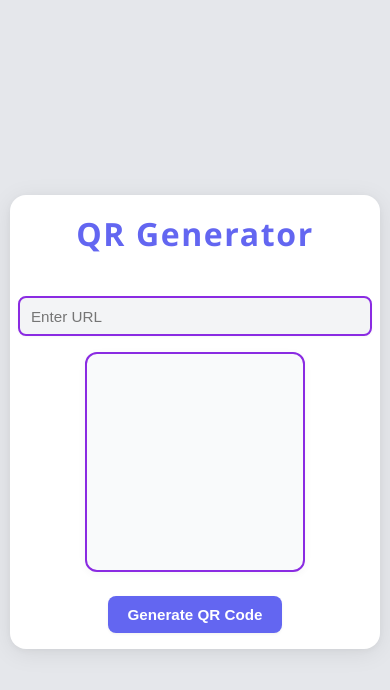
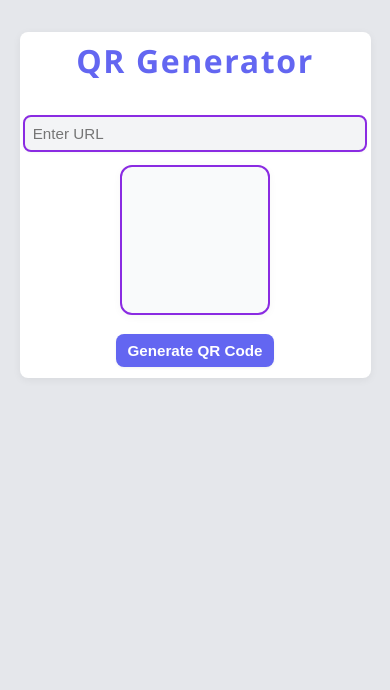
Before and after one commit to nandalalshukla/qrcode-generator, a website: page index.html in a window 390 px wide. Drawn offline with Linux system fonts and the light colour scheme.

Commit message:
Optimize CSS for mobile and set width to 90vw

```diff
--- a/node.js
+++ b/node.js
@@ -20,7 +20,7 @@ function generateQR() {
       ecLevel: "H",
       fill: "#536DFE",
       background: null,
-      size: 280,
+      size: 200,
     },
     qrImg
   );
--- a/output.css
+++ b/output.css
@@ -1,7 +1,7 @@
 body {
   min-height: 100vh;
   margin: 0;
-  background: #e5e7eb; /* Tailwind's gray-200 */
+  background: #e5e7eb;
   display: flex;
   align-items: center;
   justify-content: center;
@@ -16,27 +16,27 @@ body {
   display: flex;
   flex-direction: column;
   align-items: center;
-  width: 95vw;
+  width: 90vw;
   max-width: 400px;
   min-height: 520px;
   box-sizing: border-box;
+  margin: 0 auto;
 }
 
 /* Reserve space for the animated text */
 #qr-code > div:first-child {
-  min-height: 2.8rem; /* slightly larger for safety */
-  height: 2.8rem; /* fixed height prevents movement */
+  min-height: 2.8rem;
+  height: 2.8rem;
   width: 100%;
   display: flex;
   align-items: center;
   justify-content: center;
-  /* Optional: prevent font size/weight changes from affecting layout */
   overflow: hidden;
 }
 
 .inputurl {
   width: 100%;
-  max-width: 320px;
+  max-width: 350px;
   padding: 0.75rem 1rem;
   margin-top: 1rem;
   border: 2px solid blueviolet;
@@ -55,10 +55,10 @@ body {
 }
 
 .qr-image {
-  height: 40vw;
-  max-height: 300px;
-  width: 40vw;
-  max-width: 300px;
+  width: 70vw;
+  max-width: 320px;
+  height: 70vw;
+  max-height: 320px;
   display: flex;
   align-items: center;
   justify-content: center;
@@ -82,6 +82,7 @@ body {
   cursor: pointer;
   box-shadow: 0 1px 3px rgba(0, 0, 0, 0.06);
   transition: background 0.2s, box-shadow 0.2s, transform 0.1s;
+  min-width: 120px;
 }
 
 #generateBtn:hover,
@@ -93,25 +94,67 @@ body {
 }
 
 /* Responsive adjustments */
-@media (max-width: 500px) {
+@media (max-width: 600px) {
+  body {
+    align-items: flex-start;
+    padding: 0;
+    justify-content: center;
+  }
   #qr-code {
-    padding: 1rem 0.5rem;
-    min-height: 400px;
-    max-width: 98vw;
+    margin: 2rem auto 0 auto;
+    padding: 1.2rem 0.5rem;
+    min-height: 380px;
+    width: 90vw;
+    max-width: 90vw;
+    border-radius: 0.7rem;
+    box-shadow: 0 2px 8px rgba(0, 0, 0, 0.06);
   }
   .inputurl {
     max-width: 100%;
-    font-size: 0.95rem;
-    padding: 0.6rem 0.7rem;
+    font-size: 1rem;
+    padding: 0.7rem 0.7rem;
+    margin-top: 0.8rem;
   }
   .qr-image {
     width: 80vw;
     height: 80vw;
     max-width: 220px;
     max-height: 220px;
+    margin-top: 0.8rem;
   }
   #generateBtn {
-    padding: 0.6rem 1.2rem;
-    font-size: 0.95rem;
+    padding: 0.7rem 1.2rem;
+    font-size: 1rem;
+    margin-top: 1.2rem;
+    min-width: 100px;
+  }
+  #qr-code > div:first-child {
+    min-height: 2.2rem;
+    height: 2.2rem;
+    font-size: 1rem;
   }
 }
+
+@media (max-width: 400px) {
+  #qr-code {
+    padding: 0.7rem 0.2rem;
+    min-height: 320px;
+    border-radius: 0.5rem;
+    width: 90vw;
+    max-width: 90vw;
+  }
+  .qr-image {
+    max-width: 150px;
+    max-height: 150px;
+    width: 70vw;
+    height: 70vw;
+  }
+  .inputurl {
+    font-size: 0.95rem;
+    padding: 0.5rem 0.5rem;
+  }
+  #generateBtn {
+    font-size: 0.95rem;
+    padding: 0.5rem 0.7rem;
+  }
+}
```
